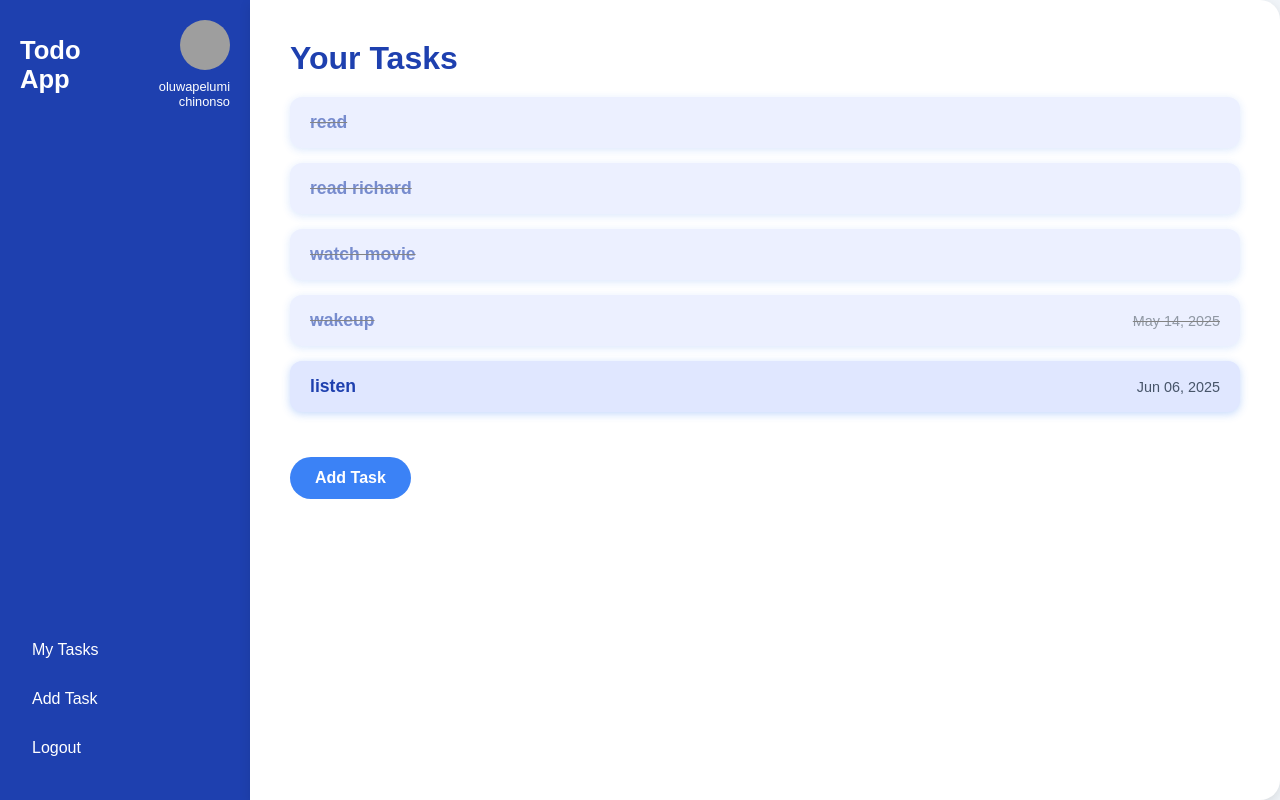
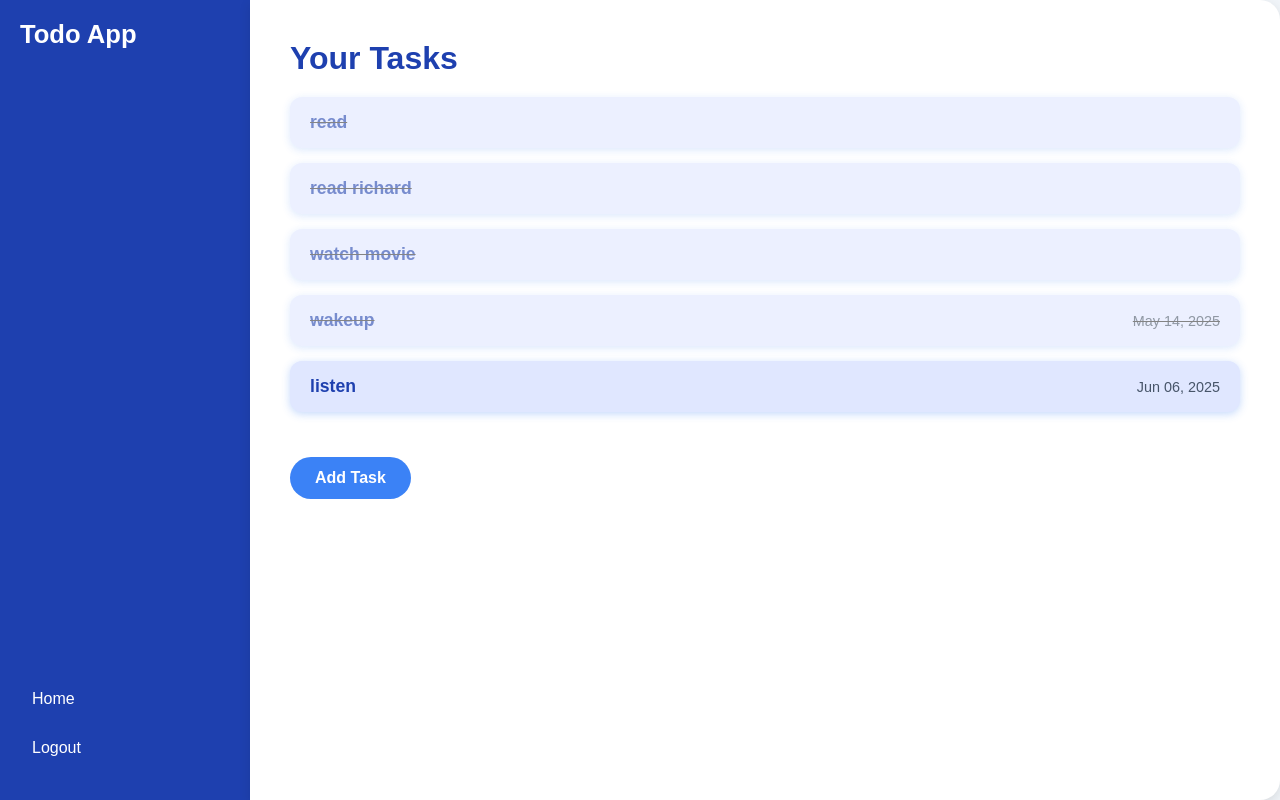
Before and after one commit to abionajoshua1/todo_project, a Django app: page /tasks/ in a window 1280 px wide. Run offline with Django 5.2, Linux system fonts and the light colour scheme; a user stored in the database is signed in; data comes from the database, SQL or seed files in the repository; both versions use the stored data as it was after the commit; grey boxes are pictures that could not be loaded.

Commit message:
modified:   db.sqlite3 	modified:   todos/templates/todos/task_list.html

```diff
--- a/todos/templates/todos/task_list.html
+++ b/todos/templates/todos/task_list.html
@@ -120,6 +120,23 @@
     .add-task-btn:hover {
       background-color: #2563eb;
     }
+
+  .back-btn {
+    display: inline-block;
+    margin-top: 20px;
+    background-color: #1e40af;
+    color: white;
+    padding: 10px 20px;
+    border-radius: 8px;
+    text-decoration: none;
+    font-weight: 600;
+    transition: background-color 0.3s ease;
+  }
+
+.back-btn:hover {
+  background-color: #3b82f6;
+}
+
   </style>
 </head>
 <body>
@@ -129,20 +146,22 @@
   <div style="display: flex; justify-content: space-between; align-items: center; margin-bottom: 30px;">
     <h2 style="margin: 0; font-size: 1.6rem;">Todo App</h2>
     <div style="text-align: right;">
-      <img src="https://ui-avatars.com/api/?name={{ request.user.get_full_name|urlencode }}&background=1e40af&color=fff&size=64"
+      {% comment %} <img src="https://ui-avatars.com/api/?name={{ request.user.get_full_name|urlencode }}&background=1e40af&color=fff&size=64"
            alt="User Avatar"
-           style="border-radius: 50%; width: 50px; height: 50px;" />
-      <p style="font-size: 0.8rem; color: white; margin-top: 5px;">{{ request.user.get_full_name }}</p>
+           style="border-radius: 50%; width: 50px; height: 50px;" /> {% endcomment %}
+      {% comment %} <p style="font-size: 0.8rem; color: white; margin-top: 5px;">{{ request.user.get_full_name }}</p> {% endcomment %}
     </div>
   </div>
 
   <!-- Navigation -->
   <nav>
-    <a href="{% url 'task_list' %}">My Tasks</a>
-    <a href="{% url 'add_task' %}">Add Task</a>
+    {% comment %} <a href="{% url 'task_list' %}">My Tasks</a> {% endcomment %}
+    {% comment %} <a href="{% url 'add_task' %}">Add Task</a> {% endcomment %}
+    <a href="{% url 'home' %}">Home</a>
     <a href="{% url 'logout' %}">Logout</a>
   </nav>
 </aside>
+
 
 
 
```
Also changed, not shown: db.sqlite3.
